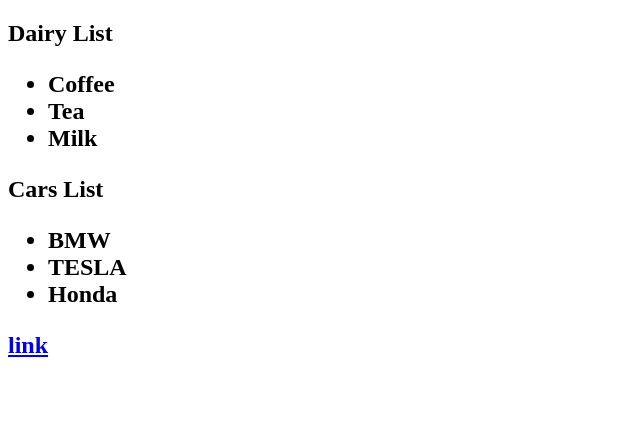
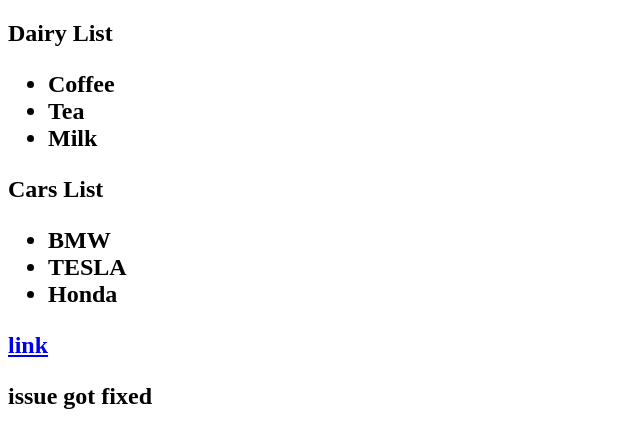
Before and after one commit to bhumihima/tagexample, a plain HTML site: page index.html in a window 1280 px wide. Shown: the whole page, without its empty margins (0-640 px from the left). Drawn offline with Linux system fonts and the light colour scheme.

Commit message:
Update index.html

```diff
--- a/index.html
+++ b/index.html
@@ -15,6 +15,6 @@
 </ul>
 
 <p><a href=”https://googlefffff.com”>link</a></p>
-
+<h2> issue got fixed </h2>
 </body>
 </html<ul>
```
